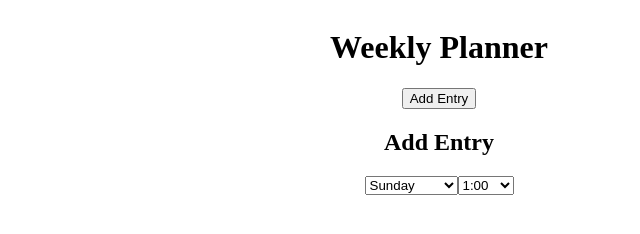
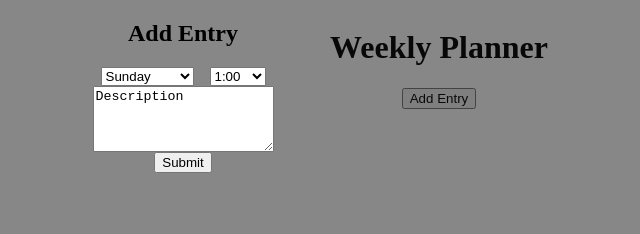
Before and after one commit to e-bales/week-planner, a website: page index.html in a window 1280 px wide. Shown: the whole page, without its empty margins (201-841 px from the left). Drawn offline with Linux system fonts and the light colour scheme.

Commit message:
I can't see pls help

```diff
--- a/index.html
+++ b/index.html
@@ -27,11 +27,14 @@
       <form>
         <div class="row">
           <div class="col-full">
+            <div class="modal-title">
               <h2>Add Entry</h2>
+            </div>
           </div>
         </div>
         <div class="row">
           <div class="col-full">
+            <div class="dropdowns">
               <select name="day" id="select-day">
                 <option value="Sunday">Sunday</option>
                 <option value="Monday">Monday</option>
@@ -68,6 +71,19 @@
               </select>
             </div>
           </div>
+        </div>
+        <div class="row">
+          <div class="col-full">
+            <textarea class="notes" rows="4">Description</textarea>
+          </div>
+        </div>
+        <div class="row">
+          <div class="col-full">
+            <div class="button-container">
+              <button type="submit">Submit</button>
+            </div>
+          </div>
+        </div>
       </form>
     </div>
   </div>
--- a/styles.css
+++ b/styles.css
@@ -2,3 +2,33 @@
   display: flex;
   justify-content: center;
 }
+
+.modal-card {
+  display: flex;
+  justify-content: center;
+  width: 60%;
+}
+
+.modal-title {
+  display: flex;
+  justify-content: center;
+}
+
+.dropdowns {
+  display: flex;
+  column-gap: 1rem;
+}
+
+.button-container {
+  display: flex;
+  justify-content: right;
+}
+
+.overlay {
+  position: fixed;
+  top: 0;
+  left: 0;
+  width: 100%;
+  height: 100%;
+  background-color: rgba(17, 17, 17, 0.5);
+}
```
Lines whose indentation alone changed are shown as unchanged.
